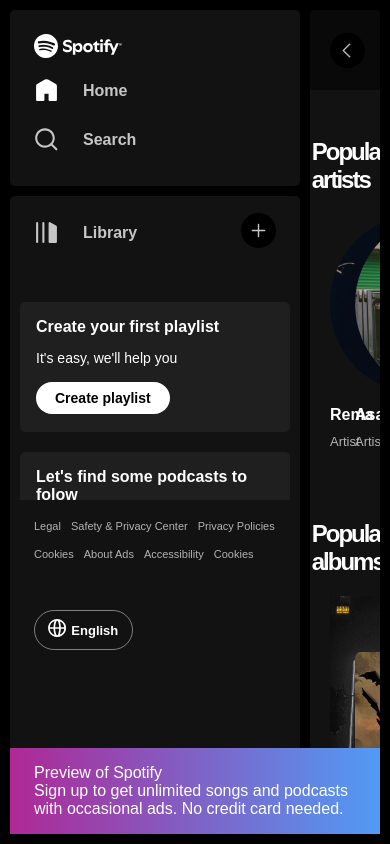
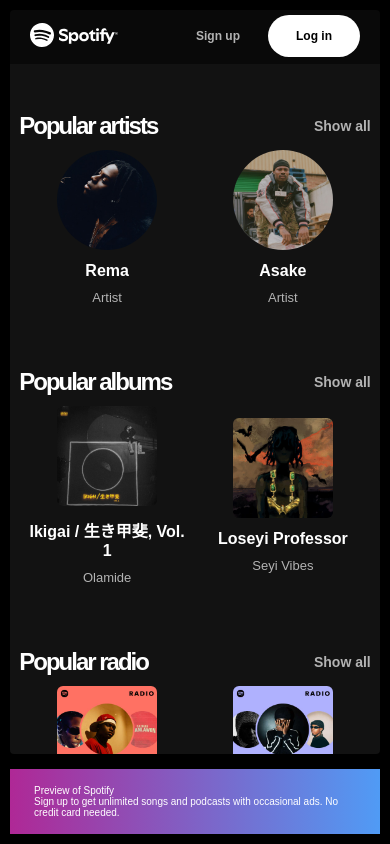
Before and after one commit to onuorachidimma/spotify-landingpage, a React (Create React App) app: page / in a window 390 px wide. Built offline with nearby package versions, Linux system fonts and the light colour scheme.

Commit message:
adjust responsive styling

```diff
--- a/src/components/button.module.css
+++ b/src/components/button.module.css
@@ -40,3 +40,18 @@
 .navButtonContsiner {
   display: flex;
 }
+
+
+@media (max-width: 712px){
+  .spotifyBtns {
+    padding: 14px 30px;
+  }
+
+}
+@media (max-width: 695px){
+  .spotifyBtns {
+    font-size: 12px;
+    padding: 14px 28px;
+  }
+
+}
--- a/src/components/main.module.css
+++ b/src/components/main.module.css
@@ -10,6 +10,9 @@
   align-items: center;
 }
 
+.navLogo {
+  display: none;
+}
 .nextPrevContainer {
   display: flex;
   gap: 15px;
@@ -31,7 +34,6 @@
   display: flex;
   flex-wrap: wrap;
   justify-content: space-between;
-  /* background-color: red; */
   width: 100%;
   margin: auto;
   padding: 10px;
@@ -42,7 +44,6 @@
   display: flex;
   justify-content: center;
   align-items: center;
-  /* background-color: red; */
 }
 
 .artistsImages {
@@ -60,7 +61,6 @@
   border-radius: 6px;
   transition: background-color 0.3s;
   position: relative;
-  /* background-color: blue; */
   width: 100%;
   padding: 10px;
 }
@@ -110,17 +110,15 @@
   height: 50%;
 }
 
-
 /* List component */
 
-.category{
+.category {
   color: rgb(255, 255, 255);
   font-size: 16px;
   font-weight: 600;
   margin: 8px 0;
-
 }
-.categoryName{
+.categoryName {
   color: #b3b3b3;
   font-size: 13px;
   font-weight: 400;
@@ -130,8 +128,8 @@
 /* Media Queries for responsive display */
 @media (max-width: 1380px) {
   .artistsImages {
-    width: 150px;
-    height: 150px;
+    width: 145px;
+    height: 145px;
   }
 }
 
@@ -143,14 +141,14 @@
     display: none;
   }
   .artistsImages {
-    width: 160px;
-    height: 160px;
+    width: 155px;
+    height: 155px;
   }
 }
 @media (max-width: 1193px) {
   .artistsImages {
-    width: 140px;
-    height: 140px;
+    width: 135px;
+    height: 135px;
   }
 }
 
@@ -163,20 +161,20 @@
   }
 
   .artistsImages {
-    width: 180px;
-    height: 180px;
+    width: 175px;
+    height: 175px;
   }
 }
 @media (max-width: 1081px) {
   .artistsImages {
-    width: 160px;
-    height: 160px;
+    width: 155px;
+    height: 155px;
   }
 }
 @media (max-width: 1000px) {
   .artistsImages {
-    width: 140px;
-    height: 140px;
+    width: 135px;
+    height: 135px;
   }
 }
 
@@ -188,14 +186,14 @@
     display: none;
   }
   .artistsImages {
-    width: 180px;
-    height: 180px;
+    width: 175px;
+    height: 175px;
   }
 }
 @media (max-width: 890px) {
   .artistsImages {
-    width: 160px;
-    height: 160px;
+    width: 155px;
+    height: 155px;
   }
 }
 
@@ -208,13 +206,55 @@
   }
 
   .artistsImages {
-    width: 180px;
-    height: 180px;
+    width: 175px;
+    height: 175px;
   }
 }
 
-@media (max-width: 697px) {
+@media (max-width: 695px) {
   .mainSectionsContainer {
-    margin: left;
+    width: 90%;
+    padding: 0;
+  }
+
+  .variantContainer {
+    width: 50%;
+    margin-bottom: 2px;
+    text-align: center;
+  }
+
+  .artistsImages {
+    width: 190px;
+    height: 190px;
+  }
+
+  .sectionContainer > .playIcon {
+    width: 50px;
+    height: 50px;
+    bottom: 57px;
+  }
+
+  .nextPrevContainer {
+    display: none;
+  }
+
+  .navLogo {
+    display: block;
   }
 }
+
+@media (max-width: 495px) {
+  .mainSectionsContainer {
+    width: 95%;
+  }
+
+  .artistsImages {
+    width: 100px;
+    height: 100px;
+  }
+
+  .sectionContainer > .playIcon {
+    width: 30px;
+    height: 30px;
+  }
+}
--- a/src/components/navbar.jsx
+++ b/src/components/navbar.jsx
@@ -1,13 +1,17 @@
 import styles from "./main.module.css";
 import Button from "./button";
 import buttonStyles from "./button.module.css";
-import { PreviousIcon, NextIcon } from "./svgIcon";
+import { PreviousIcon, NextIcon, Logo } from "./svgIcon";
 const NavBar = () => {
   return (
     <div className={styles.navContainer}>
       <div className={styles.nextPrevContainer}>
         <PreviousIcon />
         <NextIcon />
+      </div>
+
+      <div className={styles.navLogo}>
+        <Logo/>
       </div>
       <div className={buttonStyles.navButtonContsiner}>
         <Button variant="noBg">
--- a/src/components/signupFooter.module.css
+++ b/src/components/signupFooter.module.css
@@ -18,6 +18,11 @@
   cursor: pointer;
 }
 
+@media (max-width: 695px) {
+  .footer {
+    font-size: 10px;
+  }
+}
 @media (max-width: 890px) {
   .footerSignup {
     display: none;
--- a/src/components/spotifyLandingPage.module.css
+++ b/src/components/spotifyLandingPage.module.css
@@ -11,7 +11,7 @@
   border-radius: 5px;
   min-width: 250px;
   max-width: 400px;
-  width: 20%; /* Default width as a percentage */
+  width: 20%;
 }
 
 .resizer {
@@ -35,5 +35,21 @@
   scrollbar-width: 3px;
   background-color: #121212;
   margin: 10px;
- border-radius: 4px;
+  border-radius: 4px;
 }
+
+@media (max-width: 695px) {
+  .sidebar,
+  .resizer {
+    display: none;
+  }
+
+  .container {
+    height: calc(100vh - 60px);
+  }
+}
+@media (max-width: 460px) {
+  .container {
+    height: calc(100vh - 80px);
+  }
+}
```
